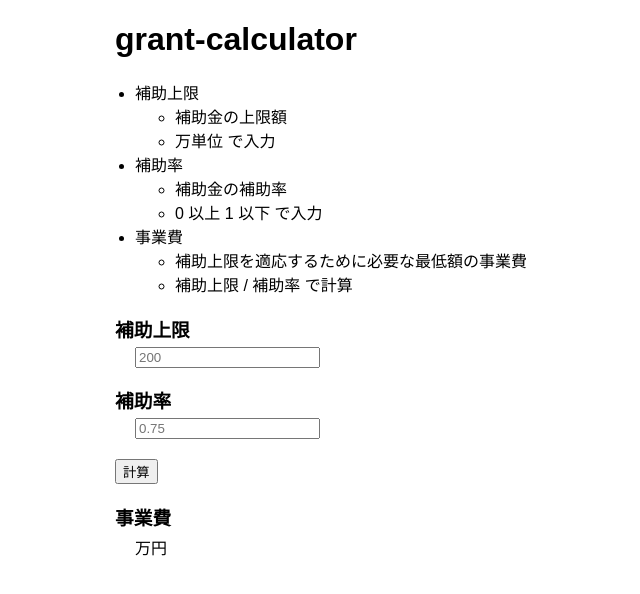
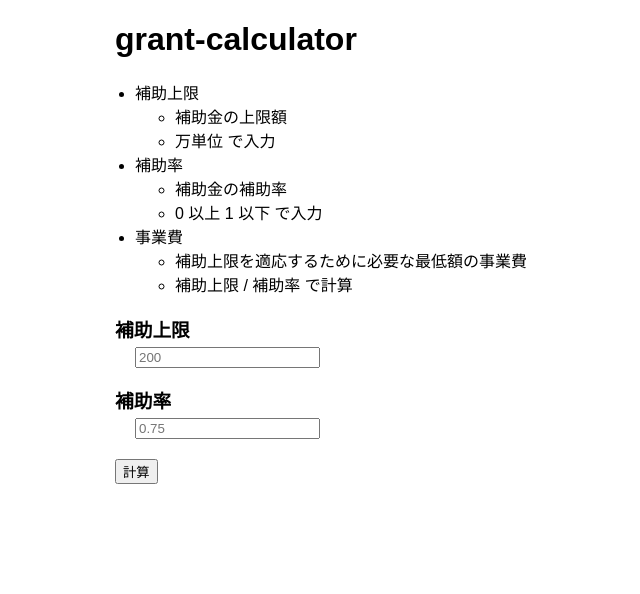
Before and after one commit to wasabina67/grant-calculator, a React (Create React App) app: page / in a window 1280 px wide. Shown: the top 594 px of the page, without its empty margins (275-915 px from the left). Built offline with nearby package versions, Linux system fonts and the light colour scheme.

Commit message:
Update src/App.js

```diff
--- a/src/App.js
+++ b/src/App.js
@@ -68,10 +68,12 @@ function App() {
       >
         計算
       </button>
-      <div>
-        <h3 style={{ marginBottom: "5px" }}>事業費</h3>
-        <p style={{ margin: "0px 0px 0px 20px" }}><strong>{result}</strong> 万円</p>
-      </div>
+      {result !== null && (
+        <div>
+          <h3 style={{ marginBottom: "5px" }}>事業費</h3>
+          <p style={{ margin: "0px 0px 0px 20px" }}><strong>{result}</strong> 万円</p>
+        </div>
+      )}
     </div>
   );
 }
```
